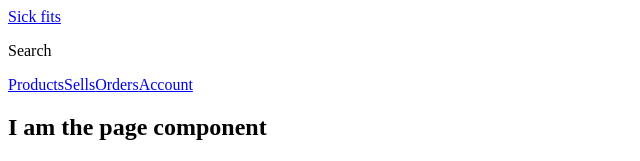
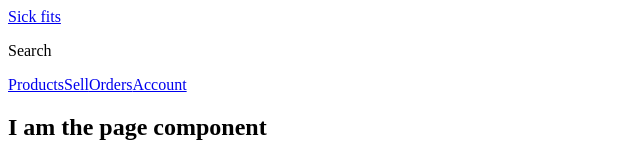
Before and after one commit to islomar/advanced-react-graphql-course, a Next.js app in the folder frontend/: page / in a window 1280 px wide. Shown: the top 161 px of the page, without its empty margins (0-640 px from the left). Built offline with nearby package versions, Linux system fonts and the light colour scheme.

Commit message:
Fix sell page link in Nav

```diff
--- a/frontend/components/Nav.js
+++ b/frontend/components/Nav.js
@@ -4,7 +4,7 @@ export default function Nav() {
   return (
     <nav>
       <Link href="/products">Products</Link>
-      <Link href="/sells">Sells</Link>
+      <Link href="/sell">Sell</Link>
       <Link href="/orders">Orders</Link>
       <Link href="/account">Account</Link>
     </nav>
```
